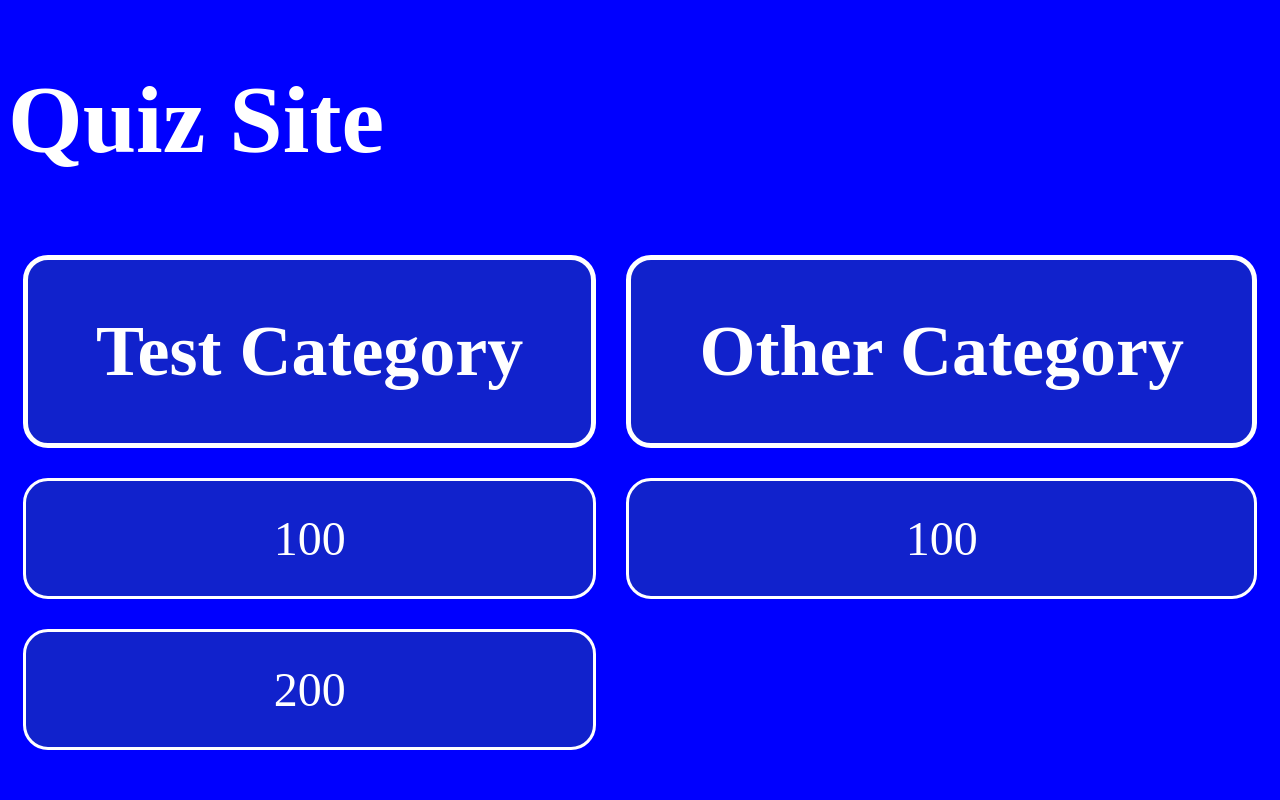
After one commit to thecyberwraith/quizsite, a Django app: template django/livequiz/templates/livequiz/livequiz.html in a window 1280 px wide. The commit adds this page. Run offline with Django 3.2, Linux system fonts and the light colour scheme; the template is opened without the code that fills it, so the values that code supplies are empty.

Commit message:
Started handling client side for live quizzes

```diff
--- /dev/null
+++ b/django/livequiz/static/livequiz/css/board.css
@@ -0,0 +1,35 @@
+#livequiz_board {
+    display: flex;
+}
+
+#livequiz_board > div {
+    flex-grow: 1;
+    display: flex;
+    flex-direction: column;
+    text-align: center;
+}
+
+#livequiz_board > div > h2 {
+    background: #1122CC;
+    border-radius: 25px;
+    padding: 50px;
+    margin: 15px;
+    border: 5px solid white;
+}
+
+#livequiz_board > div > a, p {
+    background: #1122CC;
+    border-radius: 25px;
+    padding: 30px;
+    margin: 15px;
+    border: 3px solid white;
+}
+
+#livequiz_board > div > a:hover, p:hover {
+    background: #0011AA;
+    border-radius: 25px;
+    padding: 30px;
+    margin: 15px;
+    border: 3px solid white;
+    color: #AA9911;
+}
--- a/django/livequiz/static/livequiz/js/host.js
+++ b/django/livequiz/static/livequiz/js/host.js
@@ -1,4 +1,7 @@
 import { LiveQuizWebsocket } from "./websocket.js"
+
+const contentDiv = document.getElementById('livequiz_content_div');
+const templateBoard = document.getElementById('template_livequiz_board');
 
 export function setup(quiz_code) {
     new LiveQuizWebsocket('/ws/live/host/' + quiz_code);
--- a/django/livequiz/templates/livequiz/host.html
+++ b/django/livequiz/templates/livequiz/host.html
@@ -1,6 +1,7 @@
-{% extends "livequiz/base.html" %}
+{% extends "livequiz/livequiz.html" %}
 {% load static %}
 {% block content %}
+{{ block.super }}
 
 <script type="module">
     import { setup } from "{% static 'livequiz/js/host.js' %}"
--- /dev/null
+++ b/django/livequiz/templates/livequiz/livequiz.html
@@ -0,0 +1,24 @@
+{% extends "livequiz/base.html" %}
+{% load static %}
+
+{% block more_styles %}
+    {{ block.super }}
+    <link href="{% static 'livequiz/css/board.css'%}" rel='stylesheet'>
+{% endblock %}
+
+{% block content %}
+    {% comment %} <template id='template_livequiz_board'> {% endcomment %}
+        <div id='livequiz_board'>
+            <div>
+                <h2>Test Category</h2>
+                <a>100</a>
+                <a>200</a>
+            </div>
+            <div>
+                <h2>Other Category</h2>
+                <a>100</a>
+            </div>
+        </div>
+    {% comment %} </template> {% endcomment %}
+    <div id='livequiz_content_div'></div>
+{% endblock %}
--- a/django/livequiz/templates/livequiz/participate.html
+++ b/django/livequiz/templates/livequiz/participate.html
@@ -1,4 +1,4 @@
-{% extends "livequiz/base.html" %}
+{% extends "livequiz/livequiz.html" %}
 
 {% block title %}Playing game{% endblock %}
 
```
Also changed, not shown: django/livequiz/static/livequiz/js/websocket.js (+18 -31 lines).
